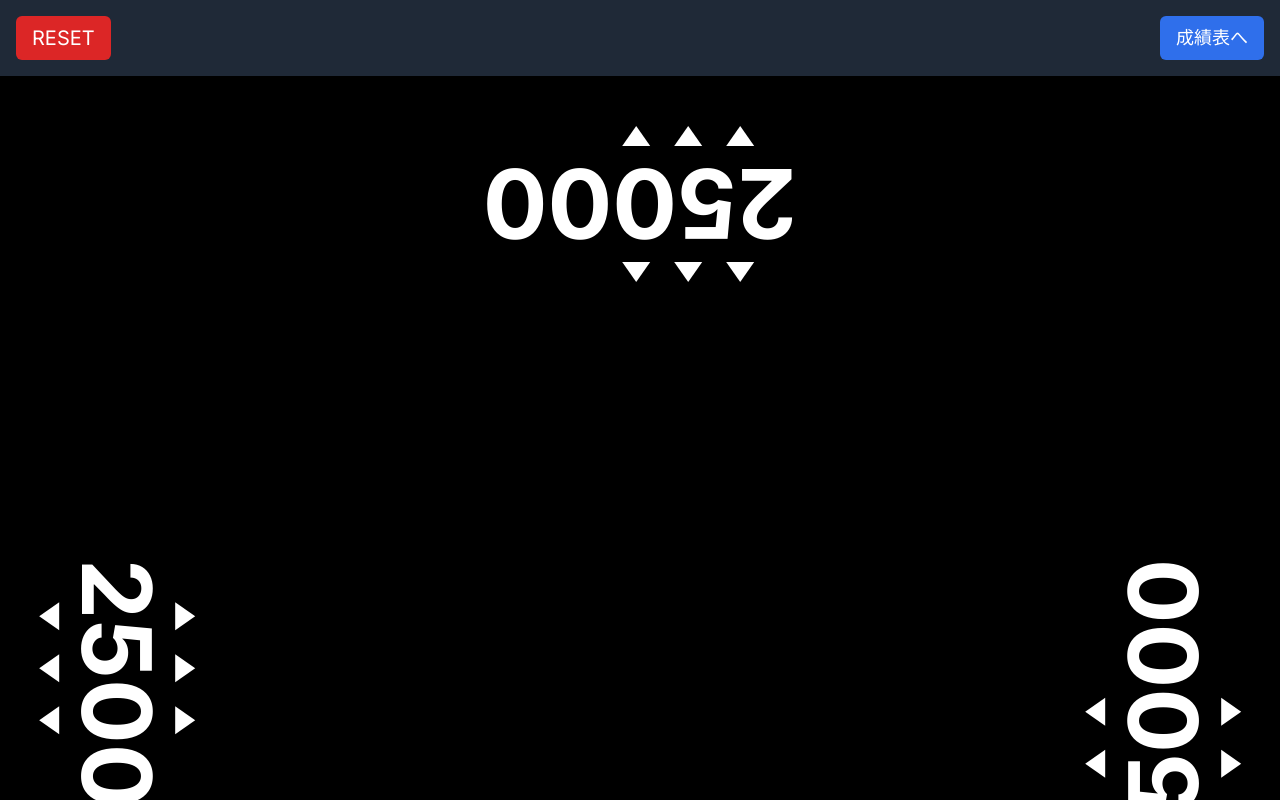
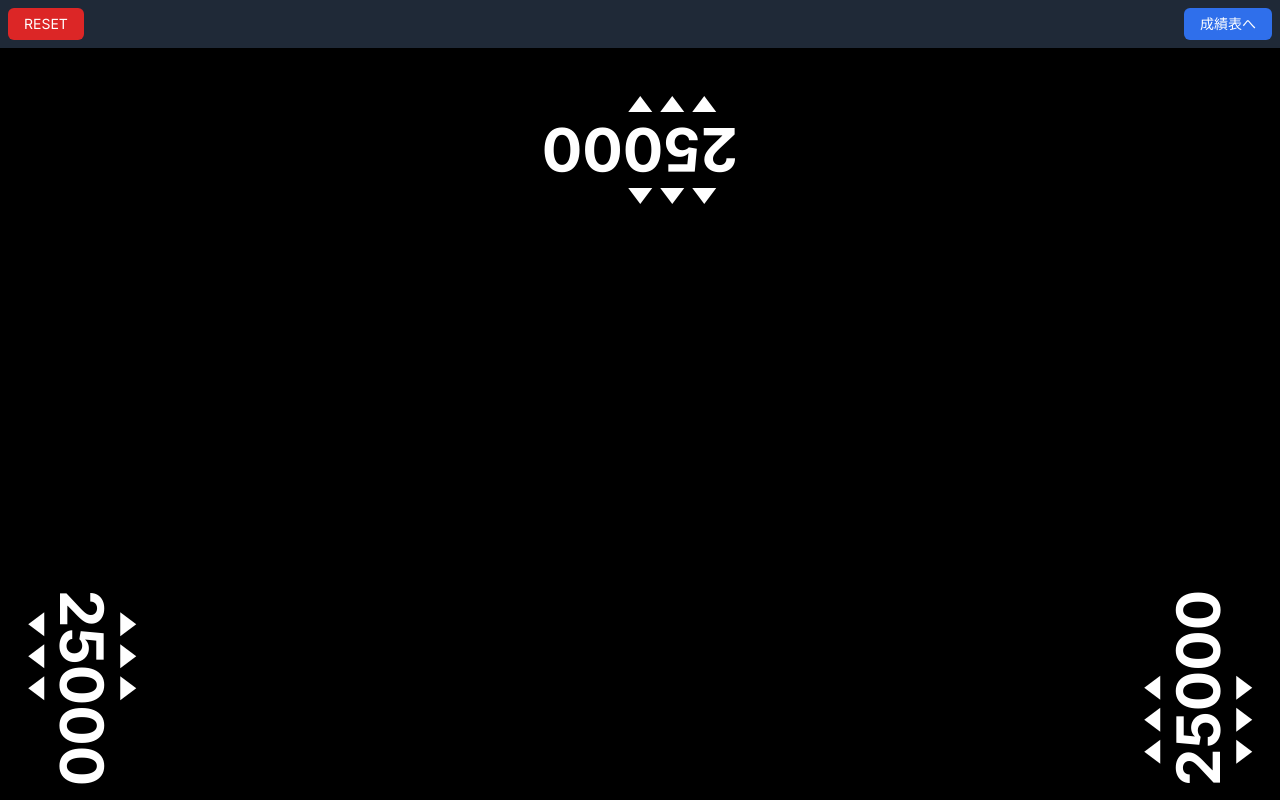
Before and after one commit to TsubasaSaito331/mahjong_score_app, a Next.js app: page /score-display in a window 1280 px wide. Shown: the top 800 px of the page. Built offline with nearby package versions, Linux system fonts and the light colour scheme.

Commit message:
フォントサイズの修正

```diff
--- a/app/score-display/page.tsx
+++ b/app/score-display/page.tsx
@@ -44,14 +44,14 @@ export default function ScoreDisplayPage() {
     <button
       onClick={onClick}
       disabled={disabled}
-      className={`flex h-6 w-6 items-center justify-center ${
+      className={`flex h-4 w-4 items-center justify-center ${
         disabled ? 'opacity-30' : 'opacity-100'
       }`}
     >
       {direction === 'up' ? (
-        <div className="h-0 w-0 border-b-[20px] border-l-[14px] border-r-[14px] border-b-white border-l-transparent border-r-transparent"></div>
+        <div className="h-0 w-0 border-b-[16px] border-l-[12px] border-r-[12px] border-b-white border-l-transparent border-r-transparent"></div>
       ) : (
-        <div className="h-0 w-0 border-l-[14px] border-r-[14px] border-t-[20px] border-l-transparent border-r-transparent border-t-white"></div>
+        <div className="h-0 w-0 border-l-[12px] border-r-[12px] border-t-[16px] border-l-transparent border-r-transparent border-t-white"></div>
       )}
     </button>
   );
@@ -86,11 +86,11 @@ export default function ScoreDisplayPage() {
         case 'top':
           return 'absolute top-12 left-1/2 transform -translate-x-1/2';
         case 'right':
-          return 'absolute top-1/2 -right-10 transform -translate-y-1/2';
+          return 'absolute top-1/2 -right-4 transform -translate-y-1/2';
         case 'bottom':
           return 'absolute bottom-12 left-1/2 transform -translate-x-1/2';
         case 'left':
-          return 'absolute top-1/2 -left-10 transform -translate-y-1/2';
+          return 'absolute top-1/2 -left-4 transform -translate-y-1/2';
         default:
           return '';
       }
@@ -142,7 +142,7 @@ export default function ScoreDisplayPage() {
               <>
                 {isScoreRotated ? (
                   // 左・右の場合：百、千、万の順番
-                  <div className="ml-24 flex space-x-7">
+                  <div className="ml-16 flex space-x-4">
                     <>
                       <TriangleButton
                         direction="up"
@@ -160,7 +160,7 @@ export default function ScoreDisplayPage() {
                   </div>
                 ) : (
                   // 上・下の場合：万、千、百の順番
-                  <div className="mr-24 flex space-x-7">
+                  <div className="mr-16 flex space-x-4">
                     <>
                       <TriangleButton
                         direction="up"
@@ -181,11 +181,11 @@ export default function ScoreDisplayPage() {
             )}
 
             <div
-              className={`cursor-pointer text-8xl font-bold text-white ${getScoreRotationClasses(
+              className={`cursor-pointer text-6xl font-bold text-white ${getScoreRotationClasses(
                 player.position,
               )} ${
                 isShowingDifference
-                  ? 'rounded-lg px-10 py-10 hover:bg-white hover:bg-opacity-20'
+                  ? 'rounded-lg px-2 py-2 hover:bg-white hover:bg-opacity-20'
                   : ''
               }`}
               onClick={handleScoreClick}
@@ -197,7 +197,7 @@ export default function ScoreDisplayPage() {
               <>
                 {isScoreRotated ? (
                   // 左・右の場合：百、千、万の順番
-                  <div className="ml-24 flex space-x-7">
+                  <div className="ml-16 flex space-x-4">
                     <>
                       <TriangleButton
                         direction="down"
@@ -215,7 +215,7 @@ export default function ScoreDisplayPage() {
                   </div>
                 ) : (
                   // 上・下の場合：万、千、百の順番
-                  <div className="mr-24 flex space-x-7">
+                  <div className="mr-16 flex space-x-4">
                     <>
                       <TriangleButton
                         direction="down"
@@ -243,20 +243,20 @@ export default function ScoreDisplayPage() {
   return (
     <div className="flex h-screen w-full flex-col bg-gray-900">
       {/* ヘッダー */}
-      <div className="flex flex-shrink-0 items-center justify-between bg-gray-800 p-4">
+      <div className="flex flex-shrink-0 items-center justify-between bg-gray-800 p-2">
         <button
           onClick={() =>
             setPlayers((prev) =>
               prev.map((player) => ({ ...player, score: 25000 })),
             )
           }
-          className="rounded-md bg-red-600 px-4 py-2 text-xl text-white transition-colors hover:bg-red-700"
+          className="rounded-md bg-red-600 px-4 py-1.5 text-sm text-white transition-colors hover:bg-red-700"
         >
           RESET
         </button>
         <Link
           href="/dashboard"
-          className="rounded-md bg-blue-600 px-4 py-2 text-lg text-white transition-colors hover:bg-blue-700"
+          className="rounded-md bg-blue-600 px-4 py-1.5 text-sm text-white transition-colors hover:bg-blue-700"
         >
           成績表へ
         </Link>
@@ -272,8 +272,8 @@ export default function ScoreDisplayPage() {
       </div>
 
       {/* フッター */}
-      <div className="flex-shrink-0 bg-gray-800 p-4 text-center">
-        <div className="text-4xl font-bold text-white">TOTAL: {totalScore}</div>
+      <div className="flex-shrink-0 bg-gray-800 p-2 text-center">
+        <div className="text-3xl font-bold text-white">TOTAL: {totalScore}</div>
       </div>
     </div>
   );
```
